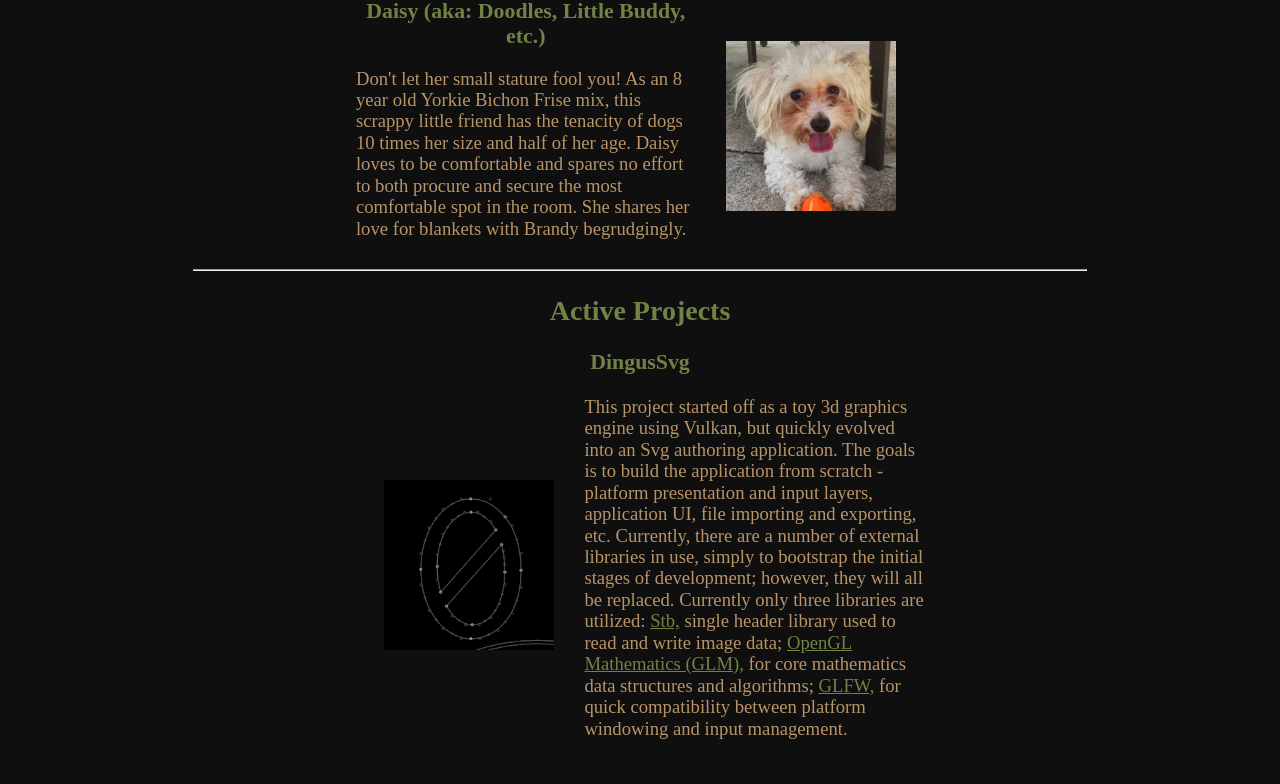
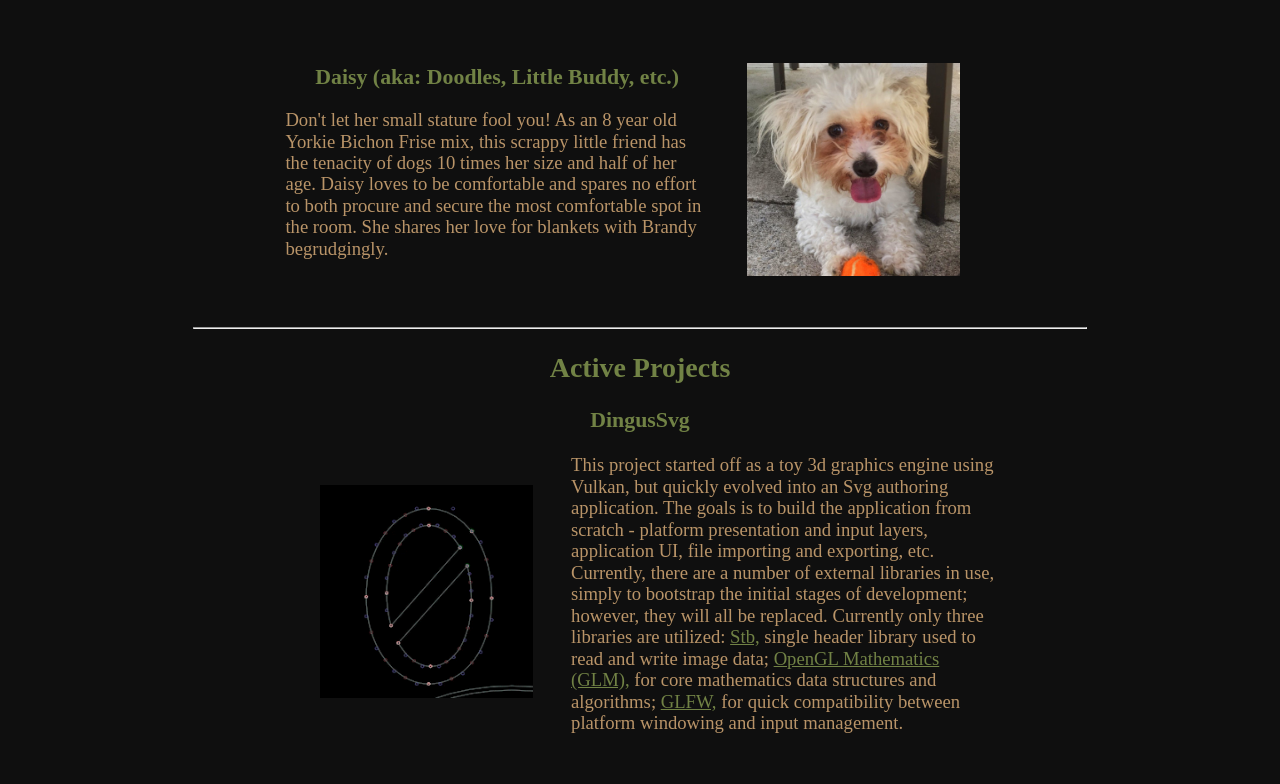
Before and after one commit to ProChaser/ProChaser.github.io, a plain HTML site: page index.html in a window 1280 px wide. Shown: the part 870-1654 px from the top of the page. Drawn offline with nearby package versions, Linux system fonts and the light colour scheme.

```diff
--- a/style.css
+++ b/style.css
@@ -11,7 +11,7 @@
 
 body {
     font-family: Inconsolata monospace;
-    margin: 0;
+    margin: 0px;
 }
 
 header, footer {
@@ -103,10 +103,7 @@ ul > li {
 }
 
 table {
-    padding: 0 10%;
-}
-
-td {
+    margin: 0px;
     padding: 0;
 }
 
```
